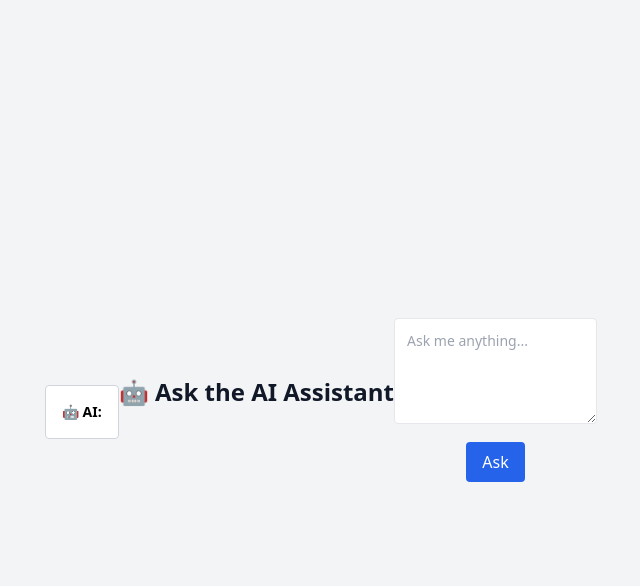
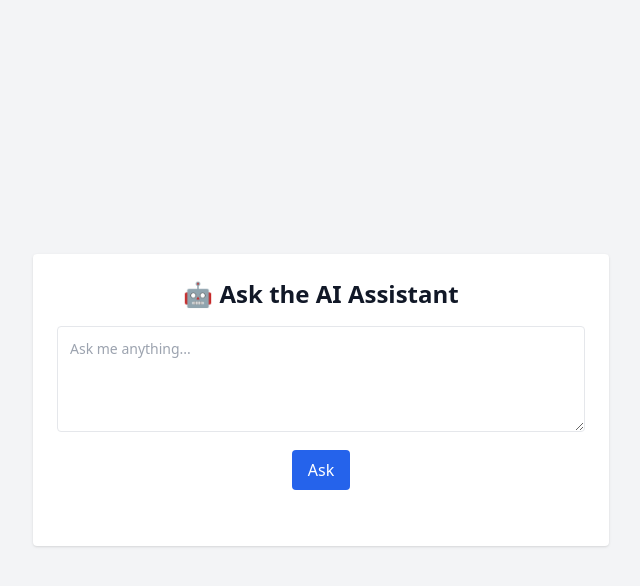
Before and after one commit to LOCOtac/cyber-scavenger-hunt, a Flask app: page /ai-helper in a window 1280 px wide. Shown: the top 586 px of the page, without its empty margins (319-959 px from the left). Run offline with Flask 3, Linux system fonts and the light colour scheme; some libraries are stand-ins or nearby versions.

Commit message:
ai-helper

```diff
--- a/templates/ai_helper.html
+++ b/templates/ai_helper.html
@@ -6,18 +6,18 @@
   <script src="https://cdn.tailwindcss.com"></script>
 </head>
 <body class="bg-gray-100 text-gray-900 min-h-screen flex items-center justify-center">
-  <div class="mt-6 p-4 rounded border text-sm bg-white text-black dark:bg-gray-900 dark:text-white border-gray-300 dark:border-gray-700"><strong>🤖 AI:</strong> {{ ai_response }}</div>
+  <div class="bg-white dark:bg-gray-800 p-6 rounded shadow max-w-xl w-full">
+
     <h2 class="text-2xl font-bold mb-4 text-center">🤖 Ask the AI Assistant</h2>
 
     <form method="POST">
       <textarea name="prompt" rows="4" placeholder="Ask me anything..." class="w-full p-3 border rounded mb-3 text-sm bg-white text-black dark:bg-gray-800 dark:text-white placeholder-gray-400 dark:placeholder-gray-500"></textarea>
-
       <button type="submit" class="bg-blue-600 hover:bg-blue-700 text-white px-4 py-2 rounded block mx-auto">Ask</button>
     </form>
 
     {% if ai_response %}
-    <div class="mt-6 bg-gray-100 dark:bg-gray-900 p-4 rounded border text-sm">
-      <strong>AI:</strong> {{ ai_response }}
+    <div class="mt-6 p-4 rounded border text-sm bg-white text-black dark:bg-gray-900 dark:text-white border-gray-300 dark:border-gray-700">
+      <strong>🤖 AI:</strong> {{ ai_response }}
     </div>
     {% endif %}
 
```
